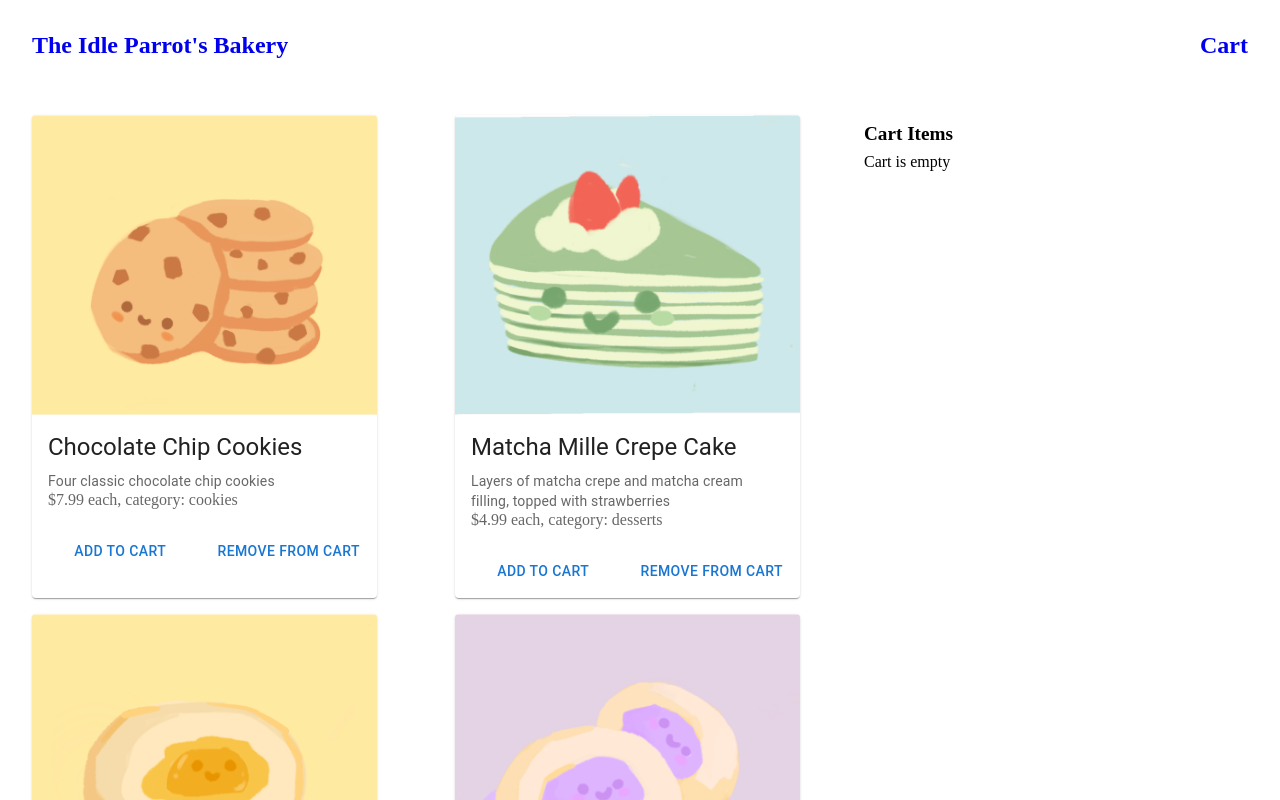
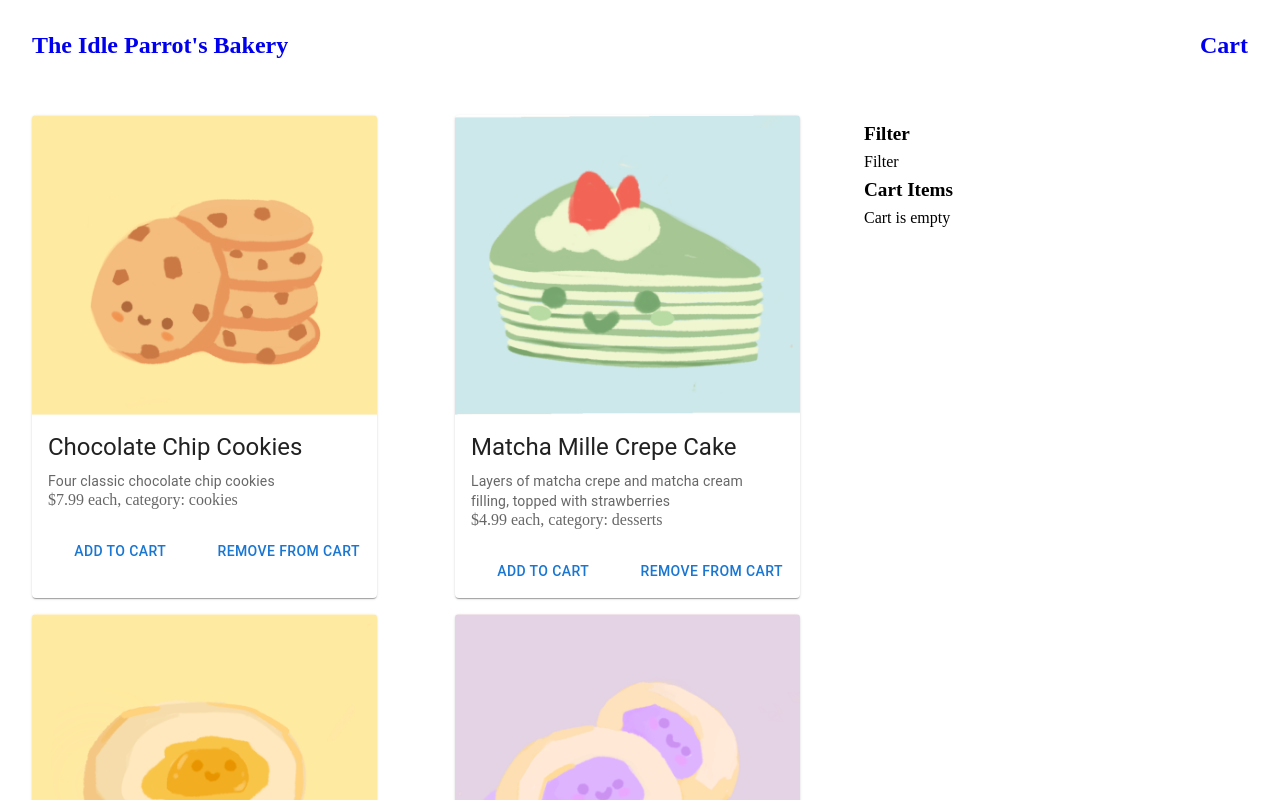
Before and after one commit to idleparrot567/uiux_development, a React (Create React App) app: page / in a window 1280 px wide. Shown: the top 800 px of the page. Built offline with nearby package versions, Linux system fonts and the light colour scheme; the HTML template or start-up script is replaced by a standard one.

Commit message:
created a filter at the right place

```diff
--- a/src/App.js
+++ b/src/App.js
@@ -1,5 +1,6 @@
 import Header from './components/Header';
 import Main from './components/Main';
+import Filter from './components/Filter';
 import Basket from './components/Basket';
 import {useState, useEffect} from 'react';
 
@@ -69,7 +70,7 @@ function App() {
      <Header></Header>
      <div className='row'>
      <Main onAdd = {onAdd} onRemove = {onRemove} products={products}></Main>
-     <Basket onAdd = {onAdd} onRemove = {onRemove} cartItems={cartItems}></Basket>
+     <Basket onAdd = {onAdd} onRemove = {onRemove} products ={products} cartItems={cartItems}></Basket>
      </div>
     </div>
   );
--- a/src/components/Basket.js
+++ b/src/components/Basket.js
@@ -1,7 +1,8 @@
 import React from 'react';
+import Filter from './Filter';
 
 export default function Basket(props){
-    const {cartItems, onAdd, onRemove} = props;
+    const {cartItems, products, onAdd, onRemove} = props;
     const itemPrice = cartItems.reduce((a,c) => a + c.price * c.qty, 0);
     const taxPrice = itemPrice * 0.14;
     const shippingPrice = itemPrice > 2000 ? 0 : 50;
@@ -9,6 +10,8 @@ export default function Basket(props){
     const itemsLength = cartItems?.length || 0;
     return (
     <aside className='block col-1'>
+        <h2> Filter</h2>
+        <Filter productsLength = {products.length}> </Filter>
         <h2> Cart Items </h2>
         <div> {cartItems.length == 0 && <div>Cart is empty</div>}
         {cartItems.map((item) => (
--- a/src/components/Filter.js
+++ b/src/components/Filter.js
@@ -0,0 +1,10 @@
+import React from 'react'
+
+export default function Filter(props) {
+    const {products} = props;
+  return (
+    <aside>
+        Filter
+    </aside>
+  )
+}
--- a/src/components/Main.js
+++ b/src/components/Main.js
@@ -1,5 +1,6 @@
 import Reacr from 'react';
 import Product from './Product';
+import Filter from './Filter';
 
 export default function Main(props){
     const {products, onAdd, onRemove} = props;
```
